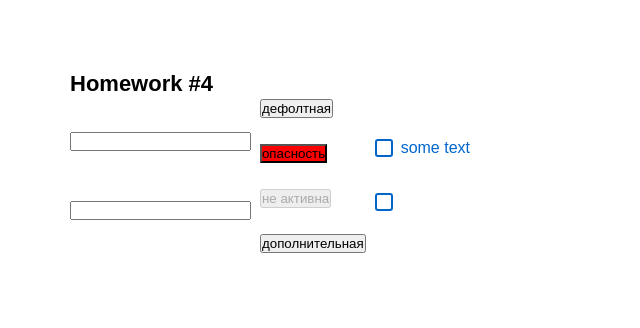
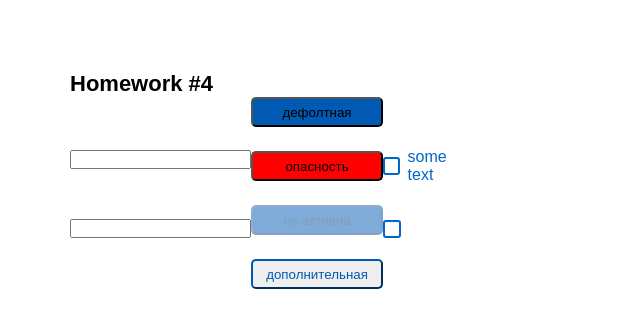
Before and after one commit to gem4ik/hwWithAutoCheck, a React (Create React App) app: page / in a window 1280 px wide. Shown: the top 328 px of the page, without its empty margins (0-640 px from the left). Built offline with nearby package versions, Linux system fonts and the light colour scheme.

Commit message:
deploy test

```diff
--- a/src/s2-homeworks/hw04/HW4.tsx
+++ b/src/s2-homeworks/hw04/HW4.tsx
@@ -10,7 +10,6 @@ const HW4 = () => {
     return (
         <div id={'hw4'}>
             <div className={s2.hwTitle}>Homework #4</div>
-            {/*демонстрация возможностей компонент:*/}
             <div className={s2.hw}>
                 <Stand />
             </div>
--- a/src/s2-homeworks/hw04/common/c2-SuperButton/SuperButton.module.css
+++ b/src/s2-homeworks/hw04/common/c2-SuperButton/SuperButton.module.css
@@ -1,13 +1,21 @@
 .button {
+height: 30px;
+    width: 132px;
+    border-radius: 5px;
 }
 
 .disabled {
+    background-color: #0059b3;
+    opacity: 0.5;
 }
 
 .secondary {
+    color: #0059b3;
+    border-color: #0059b3;
 }
 
 .default {
+    background-color: #0059b3;
 }
 
 .red {
```
